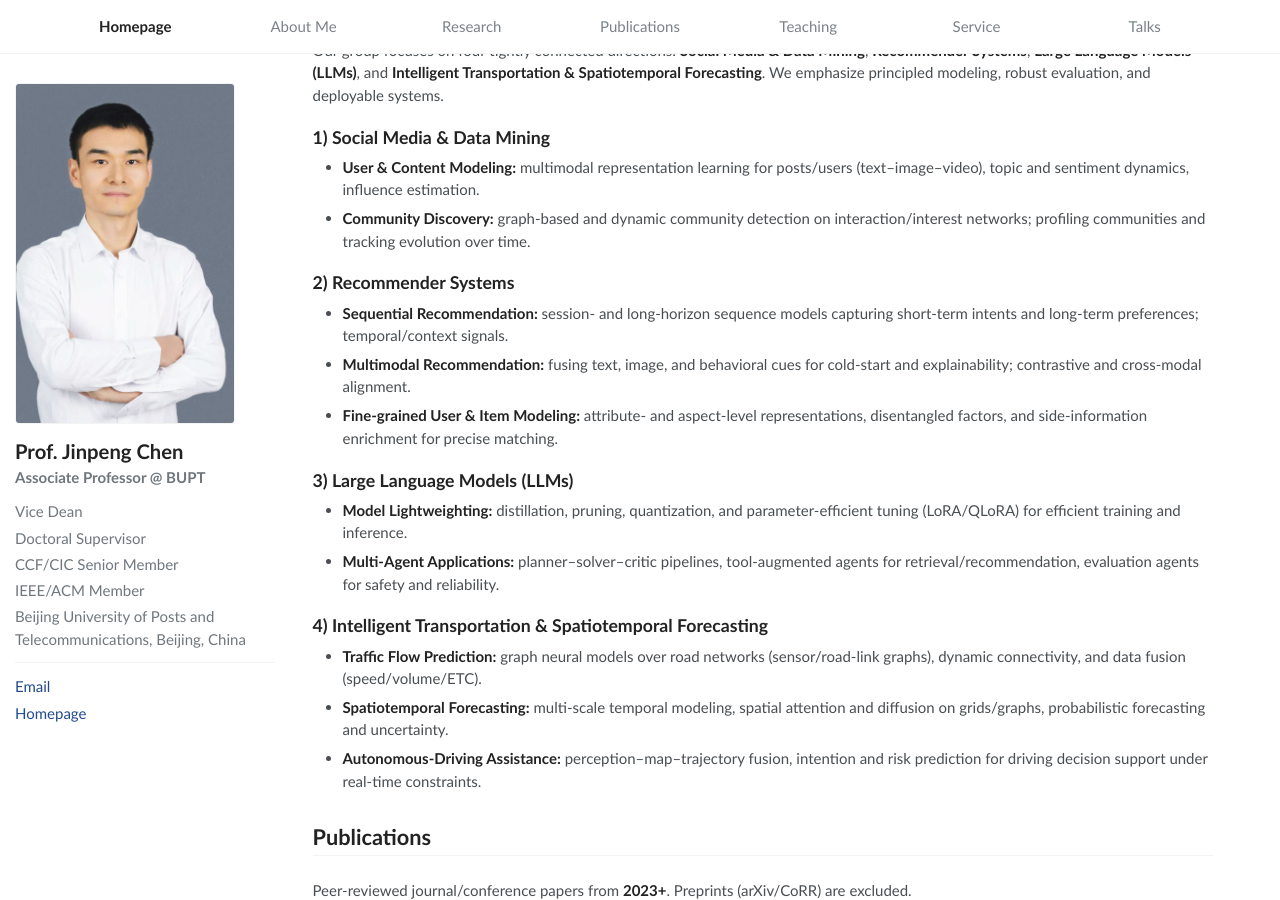
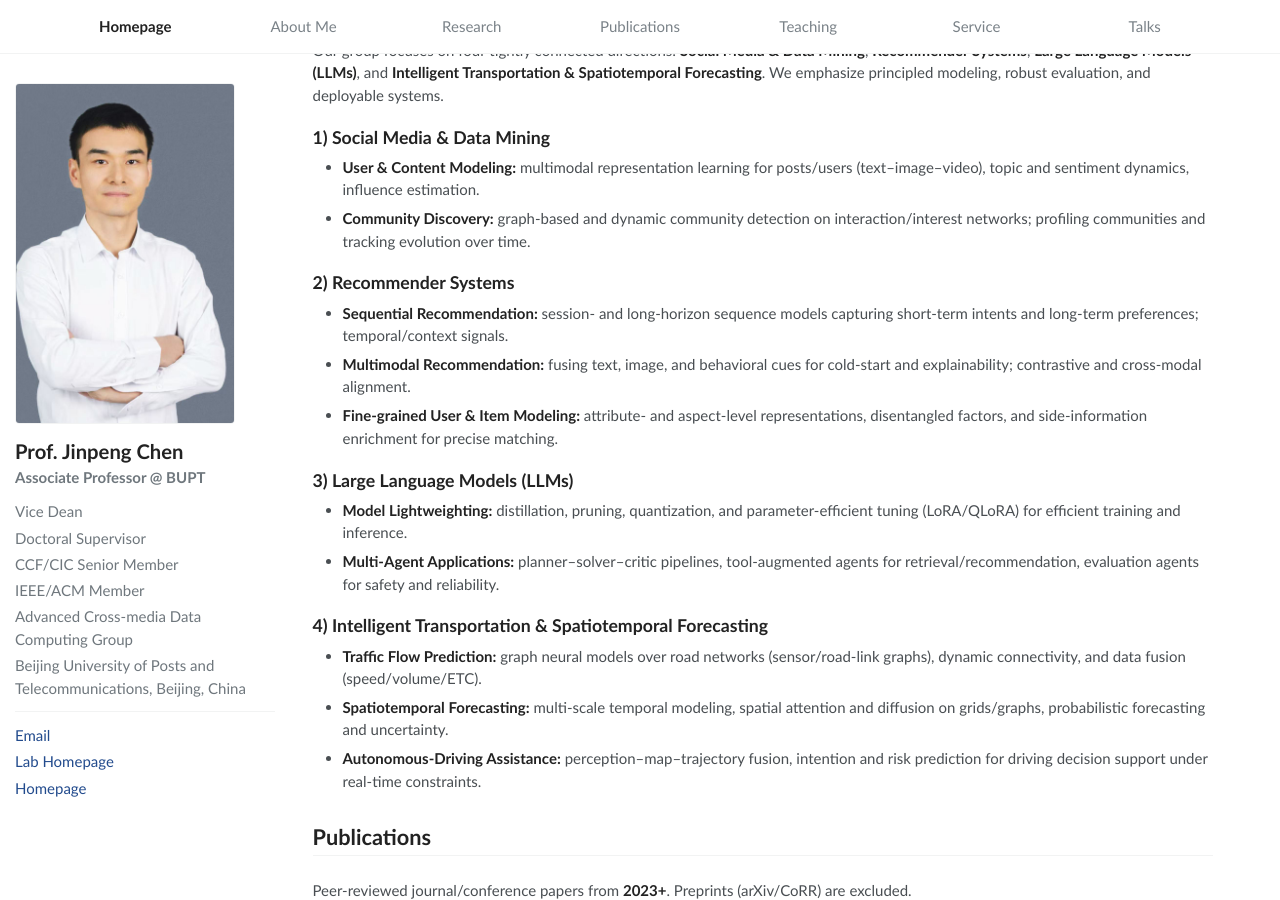
Before and after one commit to acdc-lab/jpchen, a Jekyll site: the page built from index.markdown, in a window 1280 px wide and 900 px high, scrolled down 351 px. Built offline with Jekyll 4.4.1, drawn with Linux system fonts in a browser that asks for light colours.

Commit message:
Add research group name and lab homepage link to sidebar
Co-Authored-By: Claude Fable 5 <noreply@anthropic.com>

```diff
--- a/_layouts/default.html
+++ b/_layouts/default.html
@@ -26,10 +26,12 @@
           <li>Doctoral Supervisor</li>
           <li>CCF/CIC Senior Member</li>
           <li>IEEE/ACM Member</li>
+          <li>Advanced Cross-media Data Computing Group</li>
           <li>Beijing University of Posts and Telecommunications, Beijing, China</li>
         </ul>
         <ul class="profile-links">
           <li><a href="mailto:jpchen@bupt.edu.cn">Email</a></li>
+          <li><a href="https://acdc-lab.github.io" target="_blank">Lab Homepage</a></li>
           <li><a href="{{ "/" | relative_url }}">Homepage</a></li>
         </ul>
       </div>
```
